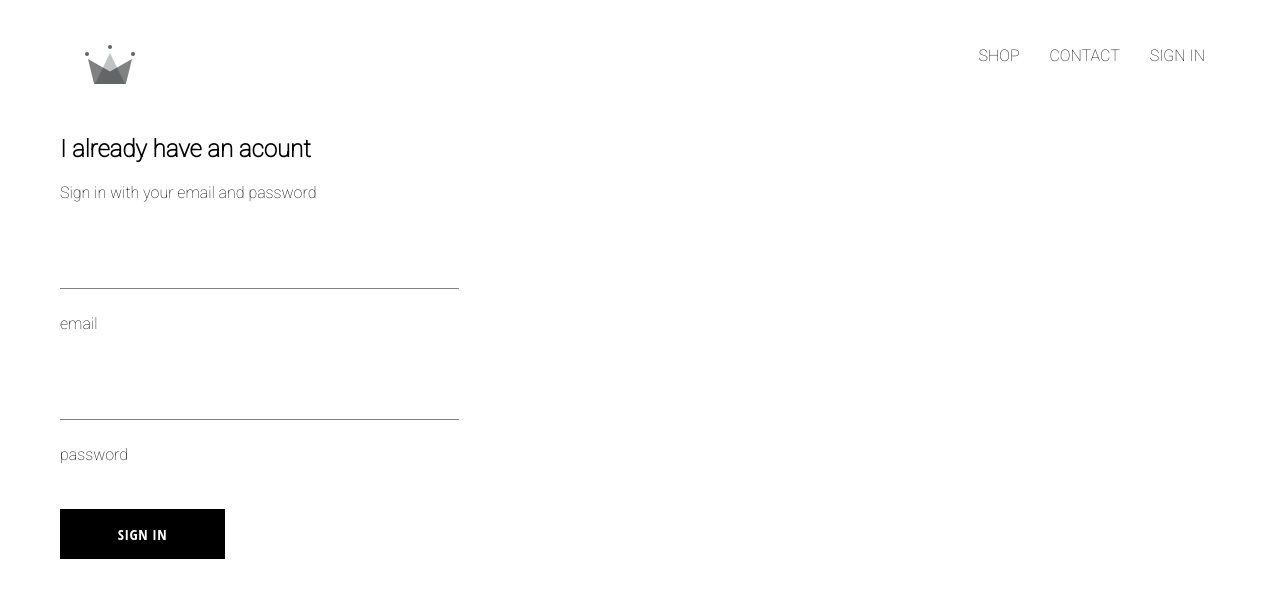
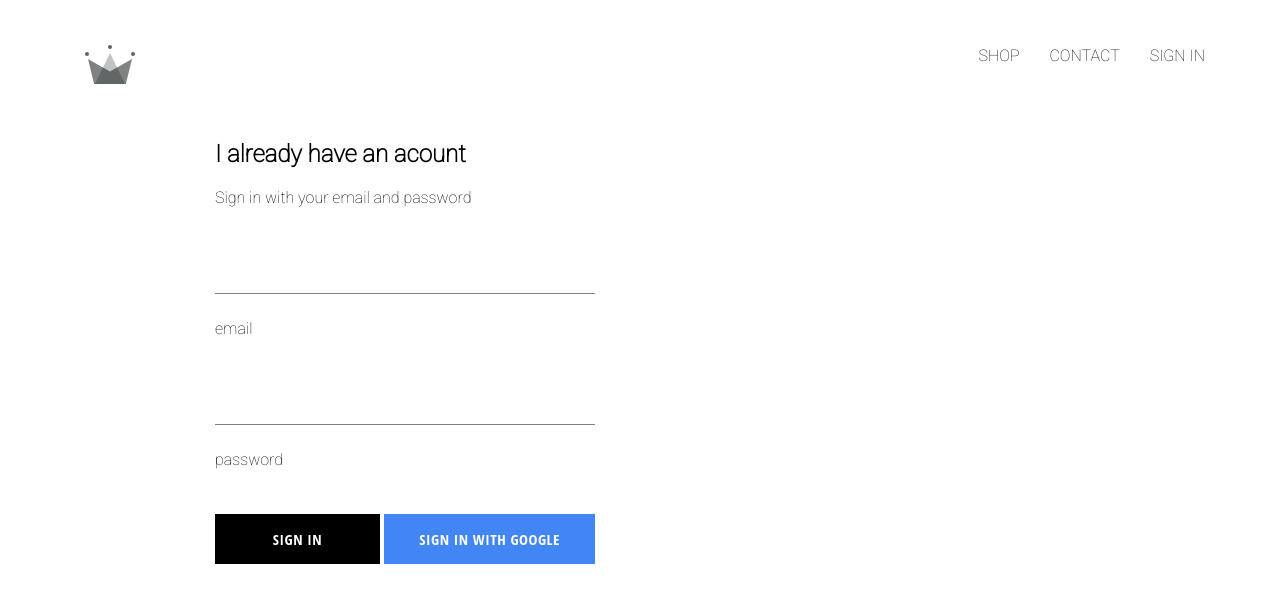
Before and after one commit to arifmedamine/crwn-clothing, a React (Create React App) app: page /signin in a window 1280 px wide. Shown: the top 602 px of the page. Built offline with nearby package versions, Linux system fonts and the light colour scheme; no server answers.

Commit message:
google auth, firebase

```diff
--- a/package.json
+++ b/package.json
@@ -6,6 +6,7 @@
     "@testing-library/jest-dom": "^5.11.4",
     "@testing-library/react": "^11.1.0",
     "@testing-library/user-event": "^12.1.10",
+    "firebase": "^8.2.1",
     "node-sass": "4.14.1",
     "react": "^17.0.1",
     "react-dom": "^17.0.1",
--- a/src/App.css
+++ b/src/App.css
@@ -8,3 +8,7 @@
   text-decoration: none;
   color: black;
 }
+
+* {
+  box-sizing: border-box;
+}
--- a/src/App.js
+++ b/src/App.js
@@ -1,21 +1,45 @@
 import './App.css';
+import React from 'react'
 import {HomePage} from './pages/homepage/homepage.component';
 import {Switch, Route } from 'react-router-dom';
 import ShopPage from './pages/shop/shop.component';
 import Header from './components/header/header.component'
 import SignInSignUp from './pages/sign-in-sign-up/sign-in-sign-up.component'
+import { auth } from './firebase/firebase.utils';
 
-function App() {
-  return (
+class App extends React.Component {
+
+  constructor() {
+    super();
+    this.state = {
+      currentUser : null
+    }
+  }
+
+  unsubscribeFromAuth = null
+
+  componentDidMount() {
+    this.unsubscribeFromAuth = auth.onAuthStateChanged(user => {
+      this.setState({currentUser : user});
+      console.log(user);
+    })
+  }
+
+  componentWillUnmount() {
+    this.unsubscribeFromAuth();
+  }
+
+  render(){
+    return (
     <div >
-      <Header/>
+      <Header currentUser={this.state.currentUser}/>
       <Switch>
         <Route exact path='/' component={HomePage}></Route>
         <Route path='/shop' component={ShopPage}></Route>
         <Route path='/signin' component={SignInSignUp}></Route>
       </Switch>
     </div>
-  );
+  );}
 }
 
 export default App;
--- a/src/components/custom-button/custom-buttom.component.jsx
+++ b/src/components/custom-button/custom-buttom.component.jsx
@@ -1,8 +1,8 @@
 import React from 'react';
 import './custom-button.styles.scss'
 
-const CustomButton = ({children, ...otherProps}) => (
-    <button className='custom-button' {...otherProps}>
+const CustomButton = ({children, isGoogleSignIn, ...otherProps}) => (
+    <button className={`${isGoogleSignIn ? 'google-sign-in' : ''} custom-button `} {...otherProps}>
         {children}
     </button>
 );
--- a/src/components/custom-button/custom-button.styles.scss
+++ b/src/components/custom-button/custom-button.styles.scss
@@ -19,4 +19,13 @@
     color: black;
     border: 1px solid black;
   }
+  &.google-sign-in {
+    background-color: #4285f4;
+    color: white;
+
+    &:hover {
+      background-color: #357ae8;
+      border: none;
+    }
+  }
 }
--- a/src/components/header/header.component.jsx
+++ b/src/components/header/header.component.jsx
@@ -1,9 +1,10 @@
 import React from 'react'
 import {Link} from 'react-router-dom';
 import './header.styles.scss';
+import { auth } from '../../firebase/firebase.utils'
 import { ReactComponent as Logo } from '../../assets/crown.svg'
 
-const Header = () => (
+const Header = ({ currentUser }) => (
     <div className='header'>
         <Link className='logo-container' to="/">
             <Logo className='logo' />
@@ -11,7 +12,12 @@
         <div className='options'>
             <Link className='option' to="/shop">SHOP</Link>
             <Link className='option' to="/shop">CONTACT</Link>
-            <Link className='option' to="/signin">SIGN IN</Link>
+            {
+                currentUser ?
+                <div className='option' onClick={()=> auth.signOut()}>SIGN OUT</div>
+                :
+                <Link className='option' to='/signin'>SIGN IN</Link>
+            }
         </div>
     </div>
 )
--- a/src/components/header/header.styles.scss
+++ b/src/components/header/header.styles.scss
@@ -20,6 +20,7 @@
 
     .option {
       padding: 10px 15px;
+      cursor: pointer;
     }
   }
 }
--- a/src/components/sign-in/sign-in.component.jsx
+++ b/src/components/sign-in/sign-in.component.jsx
@@ -2,6 +2,7 @@
 import './sign-in.styles.scss'
 import FormInput from '../form-input/form-input.component'
 import CustomButton from '../custom-button/custom-buttom.component'
+import {signInWithGoogle} from '../../firebase/firebase.utils'
 
 class SignIn extends React.Component {
 
@@ -46,7 +47,14 @@
                     label='password'
                     required />
 
-                <CustomButton type="submit" >Sign in</CustomButton>
+                <div className='buttons'>
+                    <CustomButton type="submit" >
+                        Sign in
+                    </CustomButton>
+                    <CustomButton onClick = {signInWithGoogle} isGoogleSignIn >
+                        Sign in with google
+                    </CustomButton>
+                </div>
             </form>
         </div>)
     }
--- a/src/components/sign-in/sign-in.styles.scss
+++ b/src/components/sign-in/sign-in.styles.scss
@@ -1,9 +1,14 @@
 .sign-in {
-    width: 30vw;
+    width: 380px;
     display: flex;
     flex-direction: column;
 
     .title {
         margin: 10px 0;
     }
+
+    .buttons {
+        display: flex;
+        justify-content: space-between;
+    }
 }
--- /dev/null
+++ b/src/firebase/firebase.utils.js
@@ -0,0 +1,23 @@
+import firebase from 'firebase/app';
+import 'firebase/firestore';
+import 'firebase/auth';
+
+const config = {
+    apiKey: "AIzaSyBibxyri9vHXevQpDMnOYfAsMB8eL8bwhk",
+    authDomain: "crwn-db-4aac5.firebaseapp.com",
+    projectId: "crwn-db-4aac5",
+    storageBucket: "crwn-db-4aac5.appspot.com",
+    messagingSenderId: "96906210828",
+    appId: "1:96906210828:web:31ff70afaca649fb5dc829"
+  };
+
+firebase.initializeApp(config);
+
+export const auth = firebase.auth();
+export const firestore = firebase.firestore();
+
+const provider = new firebase.auth.GoogleAuthProvider();
+provider.setCustomParameters({ prompt : 'select_account' });
+export const signInWithGoogle = () => auth.signInWithPopup(provider);
+
+export default firebase;
--- a/src/pages/sign-in-sign-up/sign-in-sign-up.styles.scss
+++ b/src/pages/sign-in-sign-up/sign-in-sign-up.styles.scss
@@ -0,0 +1,6 @@
+.sign-in-and-sign-up {
+  width: 850px;
+  display: flex;
+  justify-content: space-between;
+  margin: 30px auto;
+}
```
Also changed, not shown: 2 other files (tests, documents, lock files or other folders).
